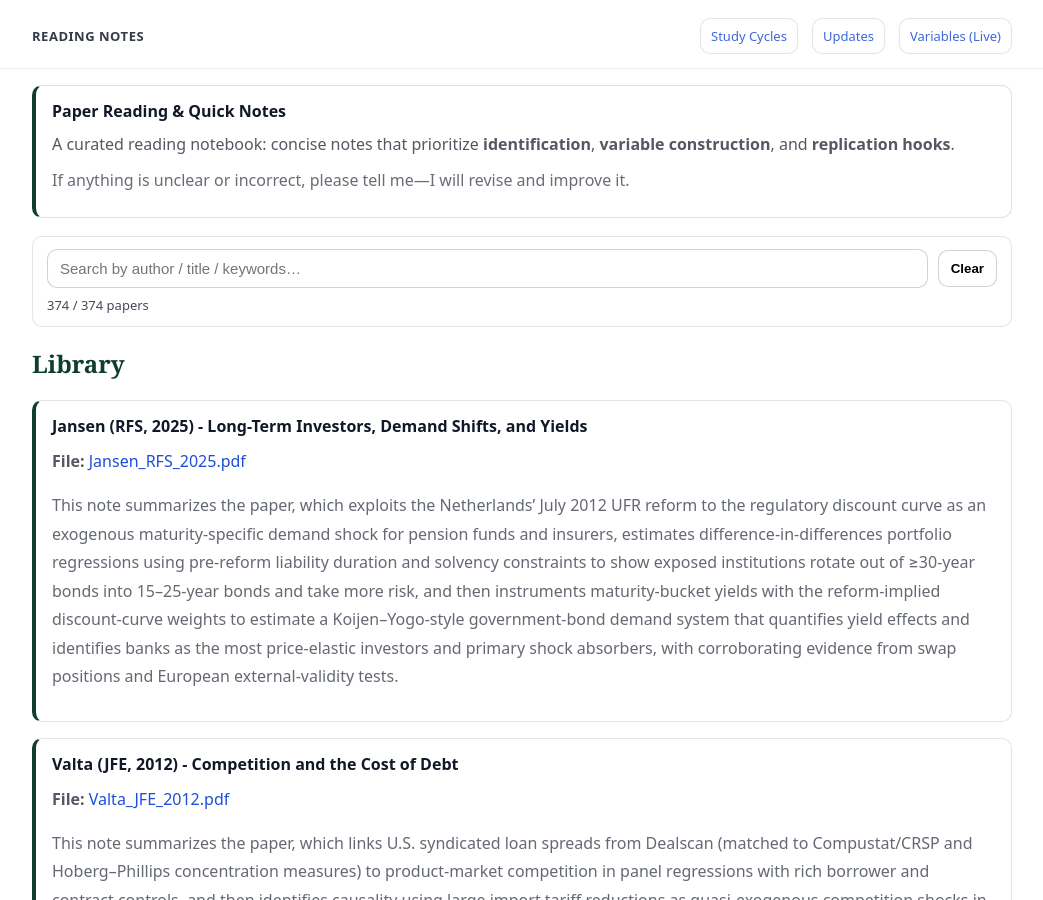
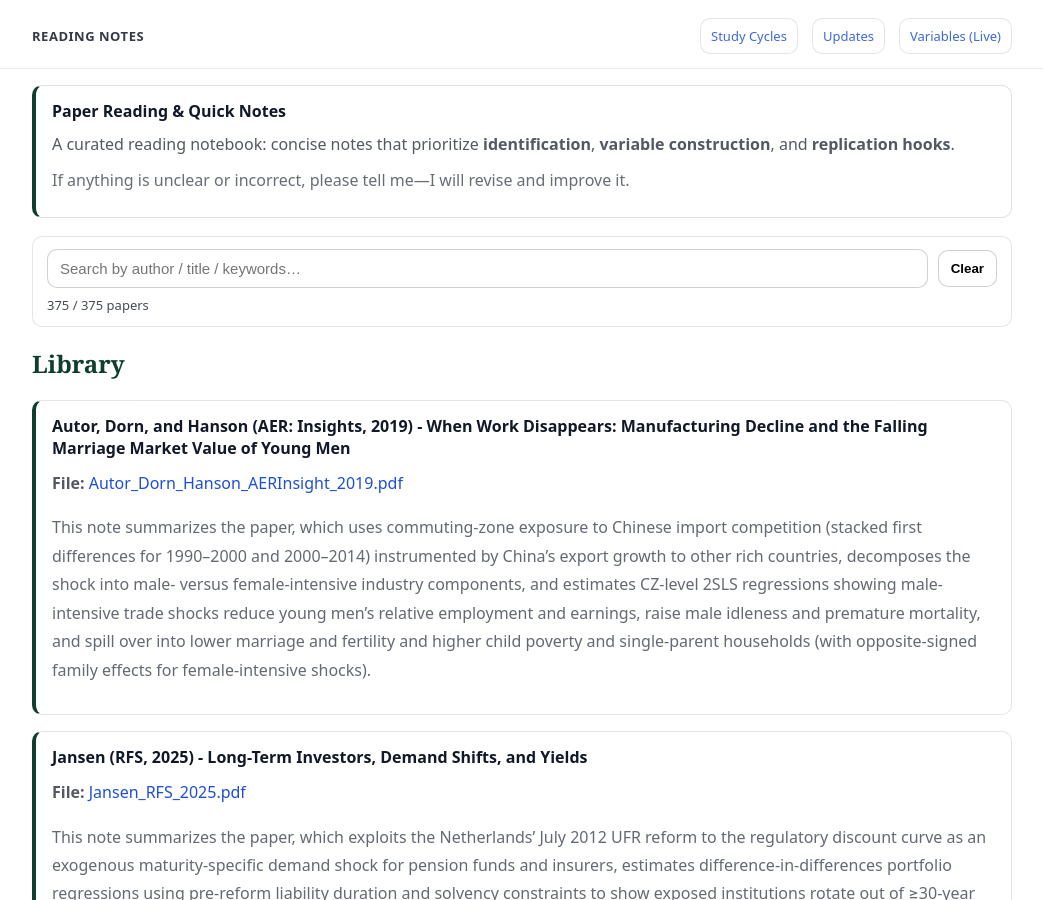
Before and after one commit to yaxinzn/study-archive, a Jekyll site: the page built from reading/index.md, in a window 1280 px wide and 900 px high. Shown: the whole window, without its empty margins (118-1161 px from the left). Built offline with Jekyll 4.4.1, drawn with Linux system fonts in a browser that asks for light colours.

Commit message:
Reading: add/update Autor_Dorn_Hanson_AERInsight_2019.pdf

```diff
--- a/_data/reading.yml
+++ b/_data/reading.yml
@@ -1,3 +1,7 @@
+- title: "Autor, Dorn, and Hanson (AER: Insights, 2019) - When Work Disappears: Manufacturing Decline and the Falling Marriage Market Value of Young Men"
+  file: "Autor_Dorn_Hanson_AERInsight_2019.pdf"
+  desc: "This note summarizes the paper, which uses commuting-zone exposure to Chinese import competition (stacked first differences for 1990–2000 and 2000–2014) instrumented by China’s export growth to other rich countries, decomposes the shock into male- versus female-intensive industry components, and estimates CZ-level 2SLS regressions showing male-intensive trade shocks reduce young men’s relative employment and earnings, raise male idleness and premature mortality, and spill over into lower marriage and fertility and higher child poverty and single-parent households (with opposite-signed family effects for female-intensive shocks)."
+
 - title: "Jansen (RFS, 2025) - Long-Term Investors, Demand Shifts, and Yields"
   file: "Jansen_RFS_2025.pdf"
   desc: "This note summarizes the paper, which exploits the Netherlands’ July 2012 UFR reform to the regulatory discount curve as an exogenous maturity-specific demand shock for pension funds and insurers, estimates difference-in-differences portfolio regressions using pre-reform liability duration and solvency constraints to show exposed institutions rotate out of ≥30-year bonds into 15–25-year bonds and take more risk, and then instruments maturity-bucket yields with the reform-implied discount-curve weights to estimate a Koijen–Yogo-style government-bond demand system that quantifies yield effects and identifies banks as the most price-elastic investors and primary shock absorbers, with corroborating evidence from swap positions and European external-validity tests."
```
Also changed, not shown: 1 other file.
